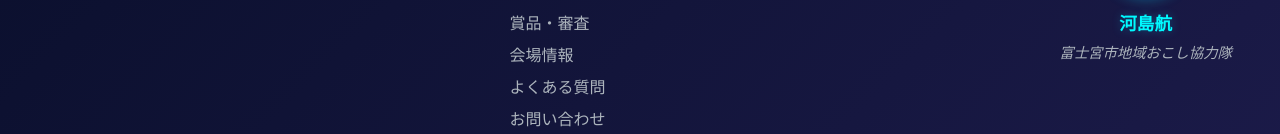
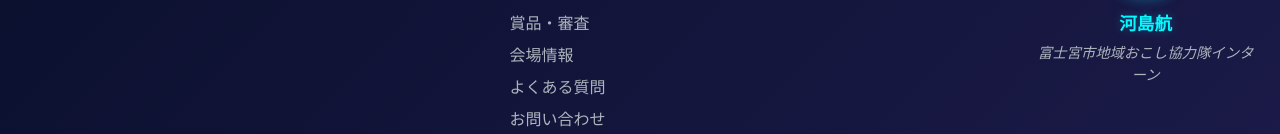
Before and after one commit to kawashimawataru/fuji-ai-hackathon-website, a React (Vite) app: page / in a window 1280 px wide. Shown: the part 9636-9770 px from the top of the page. Built offline with nearby package versions, Linux system fonts and the light colour scheme.

Commit message:
Update organizer title to 富士宮市地域おこし協力隊インターン

```diff
--- a/src/components/Footer.tsx
+++ b/src/components/Footer.tsx
@@ -60,7 +60,7 @@ const Footer = () => {
             </div>
             <div className="organizer-details">
               <p className="organizer-name">河島航</p>
-              <p className="organizer-title">富士宮市地域おこし協力隊</p>
+              <p className="organizer-title">富士宮市地域おこし協力隊インターン</p>
             </div>
           </div>
         </div>
```
